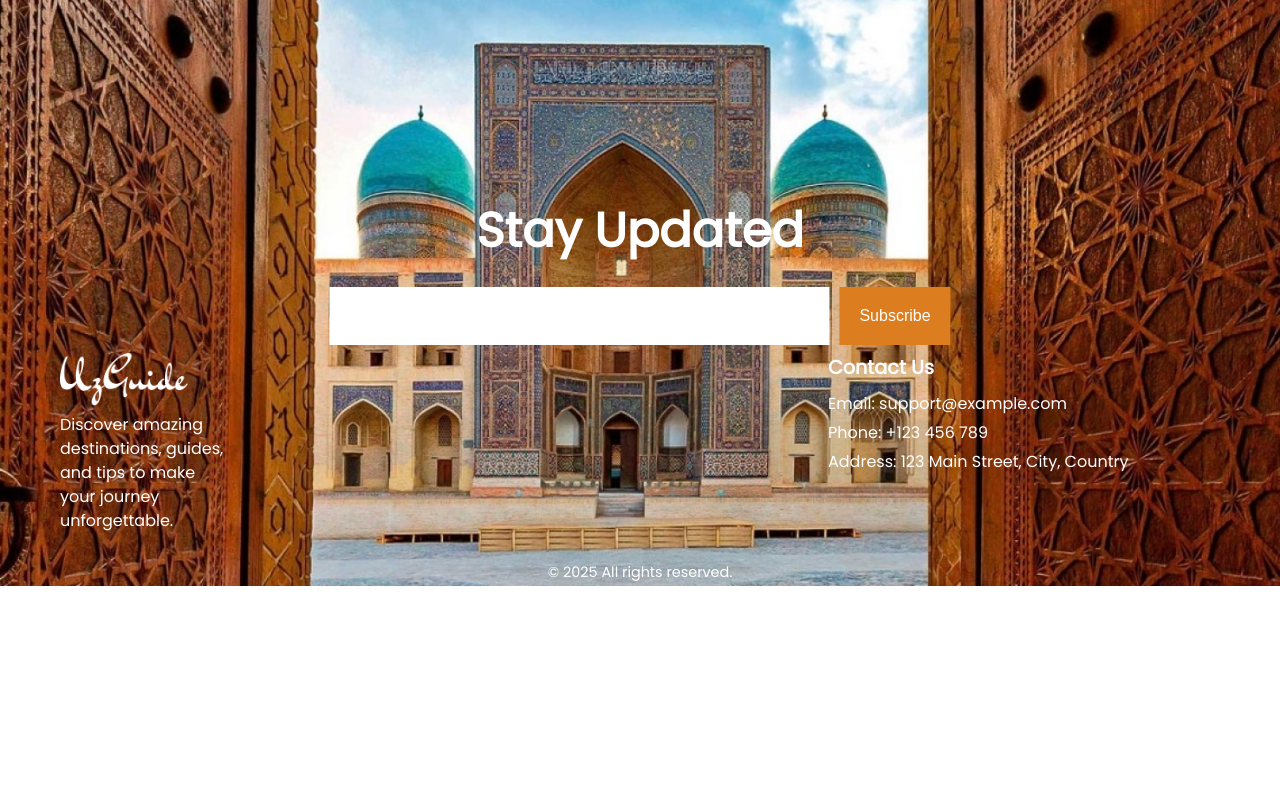
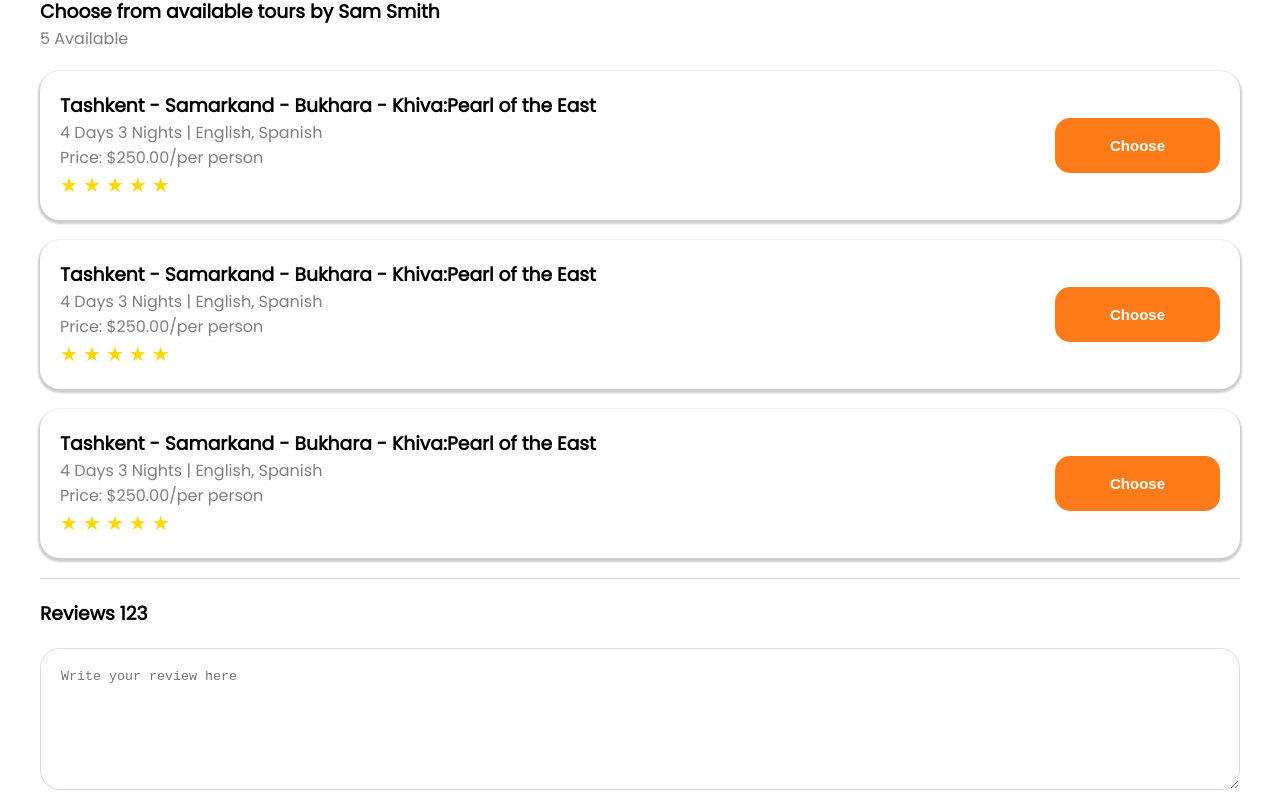
Before and after one commit to dilnurayu/guide-tour-app, a React (Vite) app: page /guides/1 in a window 1280 px wide. Shown: the part 1320-2120 px from the top of the page. Before the commit the page ends 1913 px from the top, so only its background shows below. Built offline with nearby package versions, Linux system fonts and the light colour scheme.

Commit message:
Guide Tours and Review addition

```diff
--- a/src/App.jsx
+++ b/src/App.jsx
@@ -11,6 +11,8 @@ import StartJourney from "./guide/StartJourney";
 import ToursList from "./tour/ToursList";
 import GuideDetails from "./guide/GuideDetails";
 import ScrollToTop from "./ScrollToTop";
+import GuideTours from "./guide/GuideTours";
+import GuideReviews from "./guide/GuideReviews";
 
 function App() {
   return (
@@ -42,6 +44,8 @@ function App() {
           element={
             <>
               <GuideDetails />
+              <GuideTours />
+              <GuideReviews />
             </>
           }
         />
--- a/src/guide/GuideDetails.css
+++ b/src/guide/GuideDetails.css
@@ -1,8 +1,8 @@
 .profile-container {
   max-width: 1200px;
-  margin: 0 auto;
+  margin: 40px auto;
   padding: 40px;
-  margin-top: 40px;
+
   border-radius: 20px;
   box-shadow: 0 5px 10px 0 rgba(0, 0, 0, 0.2);
 }
--- a/src/guide/GuideDetails.jsx
+++ b/src/guide/GuideDetails.jsx
@@ -5,7 +5,7 @@ import image from "../assets/guide-details/image.png";
 import image1 from "../assets/guide-details/image-1.png";
 import image2 from "../assets/guide-details/image-2.png";
 
-const ProfilePage = () => {
+const GuideDetails = () => {
   return (
     <>
       <div className="profile-container">
@@ -122,4 +122,4 @@ const ProfilePage = () => {
   );
 };
 
-export default ProfilePage;
+export default GuideDetails;
--- /dev/null
+++ b/src/guide/GuideReviews.css
@@ -0,0 +1,13 @@
+.guide-reviews {
+  max-width: 1200px;
+  margin: 20px auto;
+}
+
+.guide-reviews textarea {
+  margin-top: 20px;
+  padding: 20px;
+  border: 1px gainsboro solid;
+  border-radius: 20px;
+  width: -webkit-fill-available;
+  height: 100px;
+}
--- /dev/null
+++ b/src/guide/GuideReviews.jsx
@@ -0,0 +1,14 @@
+import "./GuideReviews.css";
+
+const GuideReviews = () => {
+  return (
+    <>
+      <div className="guide-reviews">
+        <div className="line"></div>
+        <h3>Reviews 123</h3>
+        <textarea placeholder="Write your review here" />
+      </div>
+    </>
+  );
+};
+export default GuideReviews;
--- /dev/null
+++ b/src/guide/GuideTours.css
@@ -0,0 +1,51 @@
+.guide-tours {
+  max-width: 1200px;
+  margin: 20px auto;
+}
+
+.line {
+  background-color: gainsboro;
+  height: 1px;
+  margin-bottom: 20px;
+  width: 100%;
+}
+.guide-tours p {
+  color: grey;
+}
+.guide-tours-list {
+  display: flex;
+  flex-direction: column;
+  gap: 20px;
+  margin: 20px auto;
+}
+.rating {
+  margin: 0;
+  padding: 0;
+}
+
+.guide-tour-container {
+  padding: 20px;
+  border-radius: 20px;
+  box-shadow: 0 2px 2px 2px rgba(0, 0, 0, 0.2);
+  display: flex;
+  justify-content: space-between;
+}
+
+.guide-tour-container button {
+  margin: auto 0;
+  width: fit-content;
+  height: 55px;
+  background-color: #ff7b1a;
+  color: white;
+  border: none;
+  padding: 12px 55px;
+  border-radius: 15px;
+  font-size: 15px;
+  font-weight: bold;
+  cursor: pointer;
+  transition: background 0.3s ease;
+}
+
+.guide-tour-container button:hover {
+  background-color: #e96a00;
+}
--- /dev/null
+++ b/src/guide/GuideTours.jsx
@@ -0,0 +1,63 @@
+import "./GuideTours.css";
+
+const GuideTours = () => {
+  return (
+    <>
+      <div className="guide-tours">
+        <div className="line"></div>
+        <h3>
+          Choose from available tours by <span>Sam Smith</span>
+        </h3>
+        <p>5 Available </p>
+        <div className="guide-tours-list">
+          <div className="guide-tour-container">
+            <div className="guide-tour-left">
+              <h3>Tashkent - Samarkand - Bukhara - Khiva:Pearl of the East</h3>
+              <p>4 Days 3 Nights | English, Spanish</p>
+              <p>Price: $250.00/per person</p>
+              <div className="rating">
+                {[...Array(5)].map((_, i) => (
+                  <span key={i} className="star">
+                    &#9733;
+                  </span>
+                ))}
+              </div>
+            </div>
+            <button>Choose</button>
+          </div>
+          <div className="guide-tour-container">
+            <div className="guide-tour-left">
+              <h3>Tashkent - Samarkand - Bukhara - Khiva:Pearl of the East</h3>
+              <p>4 Days 3 Nights | English, Spanish</p>
+              <p>Price: $250.00/per person</p>
+              <div className="rating">
+                {[...Array(5)].map((_, i) => (
+                  <span key={i} className="star">
+                    &#9733;
+                  </span>
+                ))}
+              </div>
+            </div>
+            <button>Choose</button>
+          </div>
+          <div className="guide-tour-container">
+            <div className="guide-tour-left">
+              <h3>Tashkent - Samarkand - Bukhara - Khiva:Pearl of the East</h3>
+              <p>4 Days 3 Nights | English, Spanish</p>
+              <p>Price: $250.00/per person</p>
+              <div className="rating">
+                {[...Array(5)].map((_, i) => (
+                  <span key={i} className="star">
+                    &#9733;
+                  </span>
+                ))}
+              </div>
+            </div>
+            <button>Choose</button>
+          </div>
+        </div>
+      </div>
+    </>
+  );
+};
+export default GuideTours;
--- a/src/skeleton/Footer.css
+++ b/src/skeleton/Footer.css
@@ -1,14 +1,21 @@
-h1, h2, h3, p, ul, li, input, button {
+h1,
+h2,
+h3,
+p,
+ul,
+li,
+input,
+button {
   margin: 0;
   padding: 0;
   box-sizing: border-box;
 }
 
-
 .footer {
   width: 100%;
   color: white;
   position: relative;
+  line-height: 0;
 }
 
 .footer-photo {
@@ -16,13 +23,17 @@ h1, h2, h3, p, ul, li, input, button {
   width: 100%;
   overflow: hidden;
   margin: 0;
+  font-size: 0;
 }
 
 .footer-photo img {
   width: 100%;
+  height: auto;
   object-fit: cover;
   margin: 0;
   padding: 0;
+  display: block;
+  vertical-align: bottom;
 }
 
 .footer-overlay {
@@ -32,6 +43,8 @@ h1, h2, h3, p, ul, li, input, button {
   transform: translate(-50%, -50%);
   text-align: center;
   color: white;
+  width: 100%;
+  line-height: normal;
 }
 
 .footer-overlay h2 {
@@ -65,35 +78,37 @@ h1, h2, h3, p, ul, li, input, button {
 .footer-content {
   position: absolute;
   bottom: 60px;
-    width: 100%;
+  width: calc(100% - 80px);
   display: flex;
   justify-content: space-between;
   padding: 0px 20px;
-    margin-left: 40px;
-    margin-right: 40px;
+  margin: 0 40px;
+  line-height: normal;
 }
 
 .footer-content img {
   width: 25%;
-
 }
 
-  .footer-left, .footer-right {
+.footer-left,
+.footer-right {
   width: 40%;
 }
 
-  .footer-left h3, .footer-right h3 {
+.footer-left h3,
+.footer-right h3 {
   margin-bottom: 10px;
   font-size: 1.2rem;
   font-weight: bold;
 }
 
-  .footer-left p, .footer-right ul {
+.footer-left p,
+.footer-right ul {
   font-size: 1rem;
   line-height: 1.5;
 }
 
-  .footer-left p{
+.footer-left p {
   width: 33%;
 }
 
@@ -113,4 +128,6 @@ h1, h2, h3, p, ul, li, input, button {
   padding: 10px 0;
   color: white;
   font-size: 0.9rem;
+  line-height: normal;
+  background: transparent;
 }
--- a/src/skeleton/Footer.jsx
+++ b/src/skeleton/Footer.jsx
@@ -1,26 +1,27 @@
-import React from 'react';
-import './Footer.css';
-import footerImage from '../assets/footer.png';
-import logo from '../assets/UzGuideWhite.png';
+import React from "react";
+import "./Footer.css";
+import footerImage from "../assets/footer.png";
+import logo from "../assets/UzGuideWhite.png";
 
 const Footer = () => {
   return (
     <div className="footer">
       <div className="footer-photo">
-        <img src={footerImage} alt="Footer Background" />
+        <img src={footerImage} />
         <div className="footer-overlay">
           <h2>Stay Updated</h2>
           <div className="footer-input">
-            <input type="email"/>
+            <input type="email" />
             <button>Subscribe</button>
           </div>
         </div>
 
         <div className="footer-content">
           <div className="footer-left">
-            <img src={logo}/>
+            <img src={logo} />
             <p>
-              Discover amazing destinations, guides, and tips to make your journey unforgettable.
+              Discover amazing destinations, guides, and tips to make your
+              journey unforgettable.
             </p>
           </div>
           <div className="footer-right">
```
Lines whose indentation alone changed are shown as unchanged.
